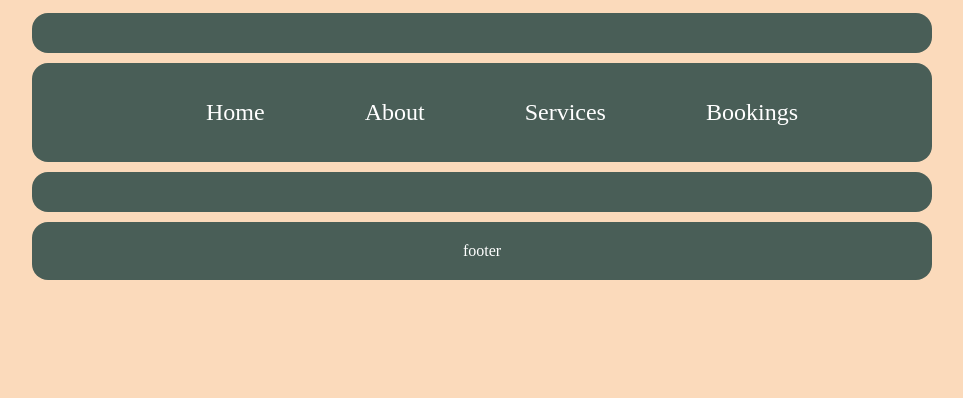
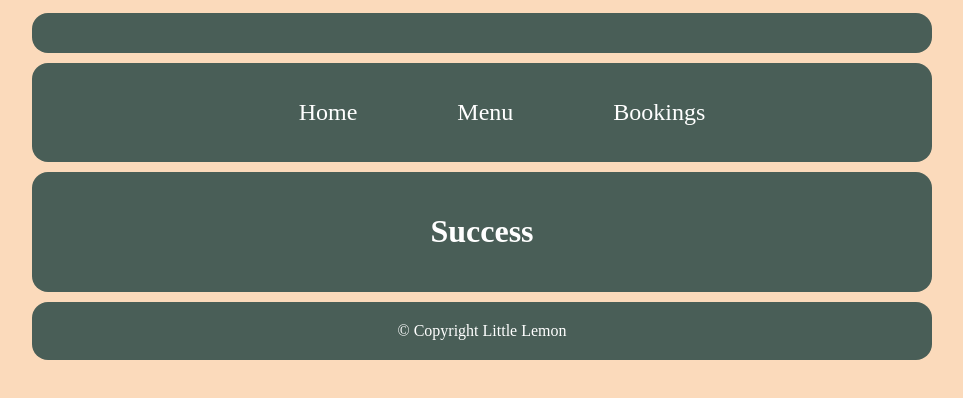
Before and after one commit to Christoph120/meta_frontend_capstone_1, a React (Create React App) app in the folder my-app/: page /success in a window 1280 px wide. Shown: the top 398 px of the page, without its empty margins (160-1123 px from the left). Built offline with nearby package versions, Linux system fonts and the light colour scheme; the HTML template or start-up script is replaced by a standard one.

Commit message:
improved routing and navigation

```diff
--- a/my-app/src/App.js
+++ b/my-app/src/App.js
@@ -2,9 +2,9 @@ import './App.css';
 import logo from './assets/logo.png'; // Tell webpack this JS file uses this image
 import {Routes, Route, Link} from 'react-router-dom'
 import Home from './pages/home'
-import About from './pages/about'
-import Services from './pages/services'
+import Menu from './pages/menu'
 import Bookings from './pages/bookings'
+import Success from './pages/success'
 
 function App() {
   return (
@@ -15,20 +15,19 @@ function App() {
       <nav className="grid-item">
         <ul>
           <li><Link to="/">Home</Link></li>
-          <li><Link to="/about">About</Link></li>
-          <li><Link to="/services">Services</Link></li>
+          <li><Link to="/menu">Menu</Link></li>
           <li><Link to="/bookings">Bookings</Link></li>
         </ul>
       </nav>
       <main className="grid-item">
       <Routes>
-        <Route path='/' element={<Home />} />
-        <Route path='/about' element={<About />} />
-        <Route path='/services' element={<Services />} />
+        <Route path='/' element={<Home />} Redirect to="/home" />
+        <Route path='/menu' element={<Menu />} />
         <Route path='/bookings' element={<Bookings />} />
+        <Route path='/success' element={<Success />} />
       </Routes>
       </main>
-      <footer className="grid-item">footer</footer>
+      <footer className="grid-item">© Copyright Little Lemon</footer>
     </div>
   );
 }
--- a/my-app/src/pages/about.js
+++ /dev/null
@@ -1,5 +0,0 @@
-const About = () => {
-    return <h1>About</h1>;
-  };
-
-  export default About;
--- a/my-app/src/pages/components/BookingForm.js
+++ b/my-app/src/pages/components/BookingForm.js
@@ -1,4 +1,5 @@
 import {useState} from "react";
+import {useNavigate} from "react-router-dom";
 
 function BookingForm() {
     const [DateDay, setDateDay] = useState("");
@@ -6,6 +7,8 @@ function BookingForm() {
     const [Time, setTime] = useState("");
     const [NumberOfGuests, setNumberOfGuests] = useState("1");
     const [Occasion, setOccasion] = useState("");
+
+    const navigate = useNavigate();
 
 
 const getIsFormValid = () => {
@@ -26,8 +29,9 @@ const clearForm = () => {
 
 const handleSubmit = (e) => {
     e.preventDefault();
-    alert("Table booked.");
+    alert("Table booked successfully.");
     clearForm();
+    navigate("/success");
 };
 
 return (
--- /dev/null
+++ b/my-app/src/pages/menu.js
@@ -0,0 +1,5 @@
+const Menu = () => {
+    return <h1>About</h1>;
+  };
+
+  export default Menu;
--- a/my-app/src/pages/services.js
+++ /dev/null
@@ -1,5 +0,0 @@
-const Services = () => {
-    return <h1>services</h1>;
-  };
-
-  export default Services;
--- /dev/null
+++ b/my-app/src/pages/success.js
@@ -0,0 +1,5 @@
+const Success = () => {
+    return <h1>Success</h1>;
+  };
+
+  export default Success;
```
